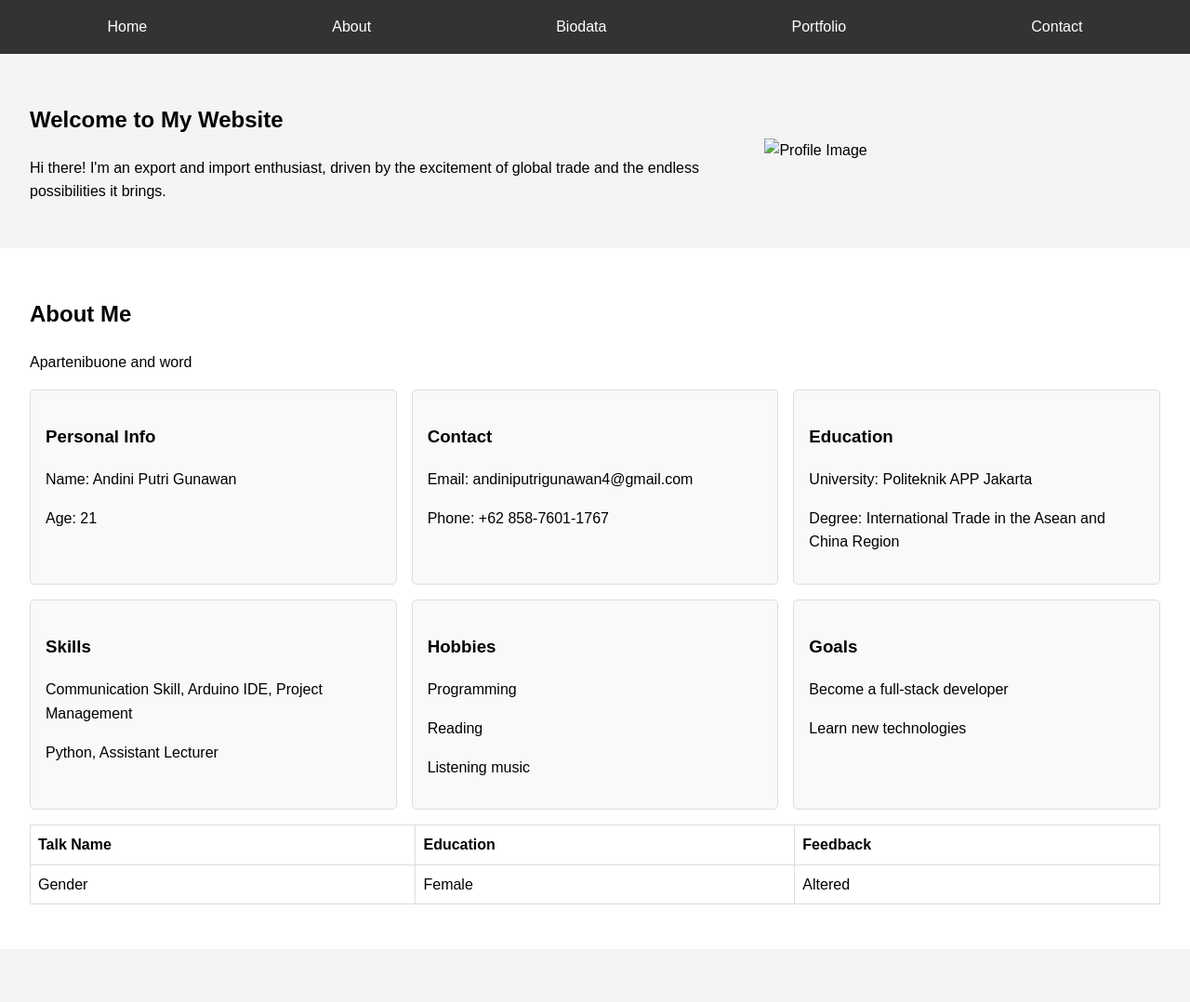
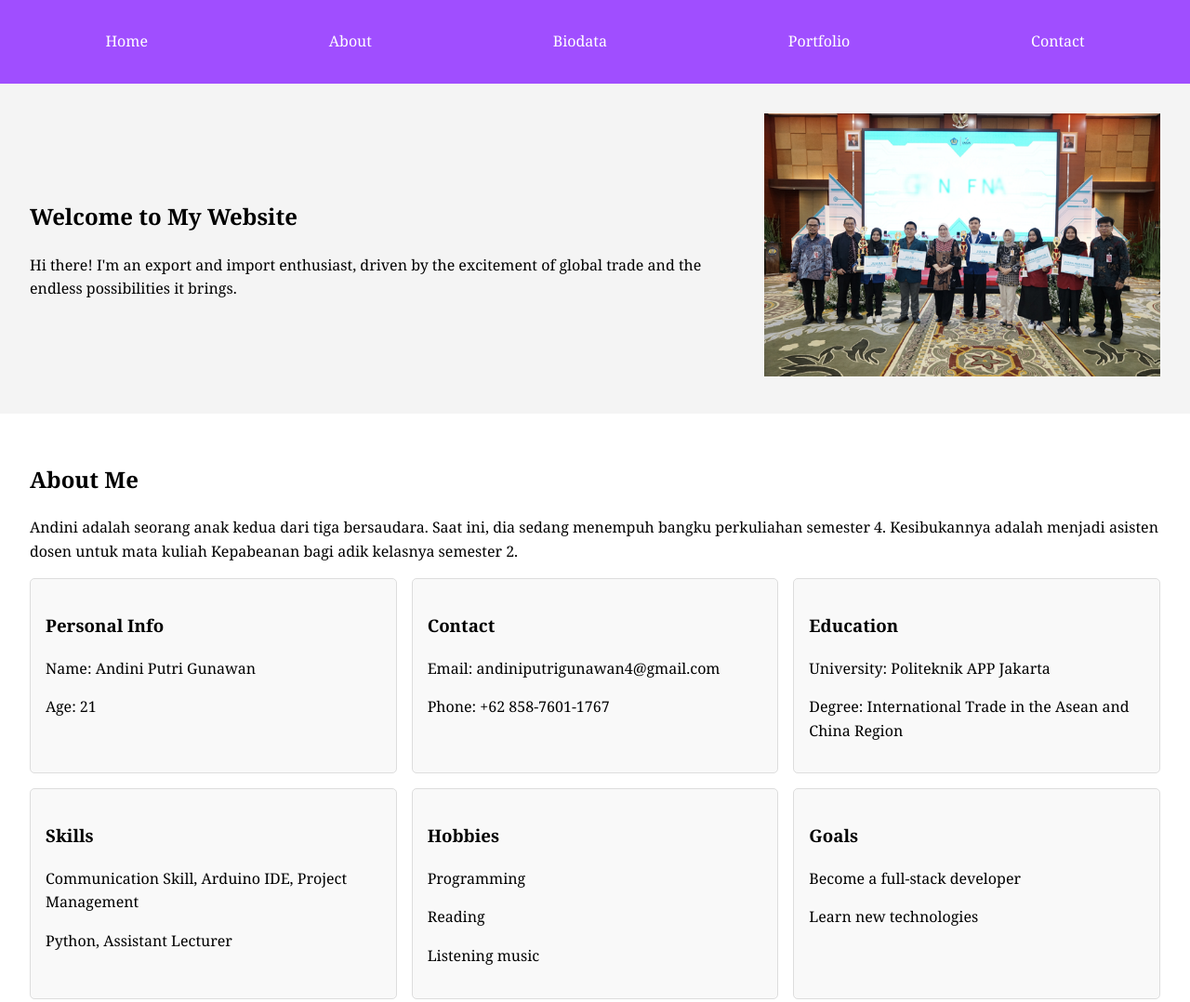
Before and after one commit to andinipg04/Project-HTML, a plain HTML site: page index.html in a window 1280 px wide. Shown: the top 1078 px of the page at 93% size. Drawn offline with Linux system fonts and the light colour scheme.

Commit message:
Pesan baru

```diff
--- a/index.html
+++ b/index.html
@@ -6,15 +6,15 @@
     <title>My Profile</title>
     <style>
         body {
-            font-family: Arial, sans-serif;
+            font-family: Georgia, 'Times New Roman', Times, serif, sans-serif;
             margin: 0;
             padding: 0;
             line-height: 1.6;
         }
 
-        /* Section 1 - Menu */
+        /* Menu */
         nav {
-            background-color: #333;
+            background-color: #a04eff;
             color: white;
             padding: 1rem;
         }
@@ -30,6 +30,40 @@
         nav ul li a {
             color: white;
             text-decoration: none;
+            padding: 1rem;
+            display: inline-block;
+            position: relative;
+            transition: transform 0.3s ease, color 0.3s ease;
+        }
+
+        nav ul li a:hover {
+            color: #f4f4f4;
+            transform: scale(1.1);
+        }
+
+        nav ul li a.bubble {
+            background-color: white;
+            color: #a04eff;
+            padding: 0.5rem 1rem;
+            border-radius: 20px;
+            font-weight: bold;
+            display: inline-block;
+            position: absolute;
+            top: 50%;
+            left: 50%;
+            transform: translate(-50%, -50%);
+            opacity: 0;
+            visibility: hidden;
+            transition: opacity 0.3s ease, visibility 0.3s ease;
+        }
+
+        nav ul li a:hover .bubble {
+            opacity: 1;
+            visibility: visible;
+        }
+
+        html {
+            scroll-behavior: smooth;
         }
 
         /* Section 2 - Judul dan Gambar */
@@ -73,7 +107,7 @@
             background-color: #f9f9f9;
         }
 
-        /* Section 4 - Portofolio */
+        /* Section 4 - Portfolio */
         .portfolio {
             padding: 2rem;
             background-color: #f4f4f4;
@@ -140,14 +174,14 @@
             <p>Hi there! I'm an export and import enthusiast, driven by the excitement of global trade and the endless possibilities it brings.</p>
         </div>
         <div class="header-image">
-            <img src="" alt="Profile Image">
+            <img src="images/Andini Foto.png" alt="Profile Image">
         </div>
     </section>
 
-    <!-- Section 3 - Biodata dengan 6 box -->
-    <section class="biodata" id="about">
+    <!-- Section 3 - Biodata -->
+    <section class="biodata" id="biodata">
         <h2>About Me</h2>
-        <p>Apartenibuone and word</p>
+        <p>Andini adalah seorang anak kedua dari tiga bersaudara. Saat ini, dia sedang menempuh bangku perkuliahan semester 4. Kesibukannya adalah menjadi asisten dosen untuk mata kuliah Kepabeanan bagi adik kelasnya semester 2.</p>
 
         <div class="biodata-boxes">
             <div class="box">
@@ -198,7 +232,7 @@
         </table>
     </section>
 
-    <!-- Section 4 - Portofolio -->
+    <!-- Section 4 - Portfolio -->
     <section class="portfolio" id="portfolio">
         <h2>Portfolio</h2>
         <div class="portfolio-items">
@@ -228,5 +262,24 @@
         <p>Email: info@scientist.com</p>
         <p>Phone: 4000-000-0001</p>
     </footer>
+
+    <script>
+        const navLinks = document.querySelectorAll('nav ul li a');
+
+        window.addEventListener("scroll", () => {
+            navLinks.forEach(link => {
+                const targetId = link.getAttribute("href").substring(1); // Fix selector
+                const section = document.getElementById(targetId);
+                const rect = section.getBoundingClientRect();
+                const isVisible = rect.top < window.innerHeight / 2 && rect.bottom > window.innerHeight / 3;
+
+                if (isVisible) {
+                    link.classList.add("bubble");
+                } else {
+                    link.classList.remove("bubble");
+                }
+            });
+        });
+    </script>
 </body>
 </html>
```
Also changed, not shown: images/Andini Foto.png (added).
